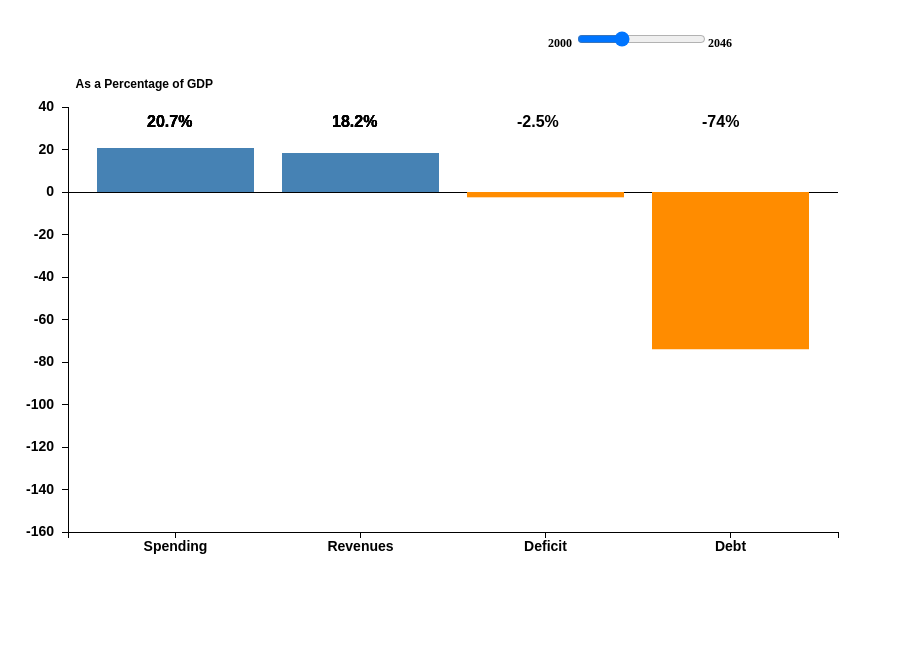
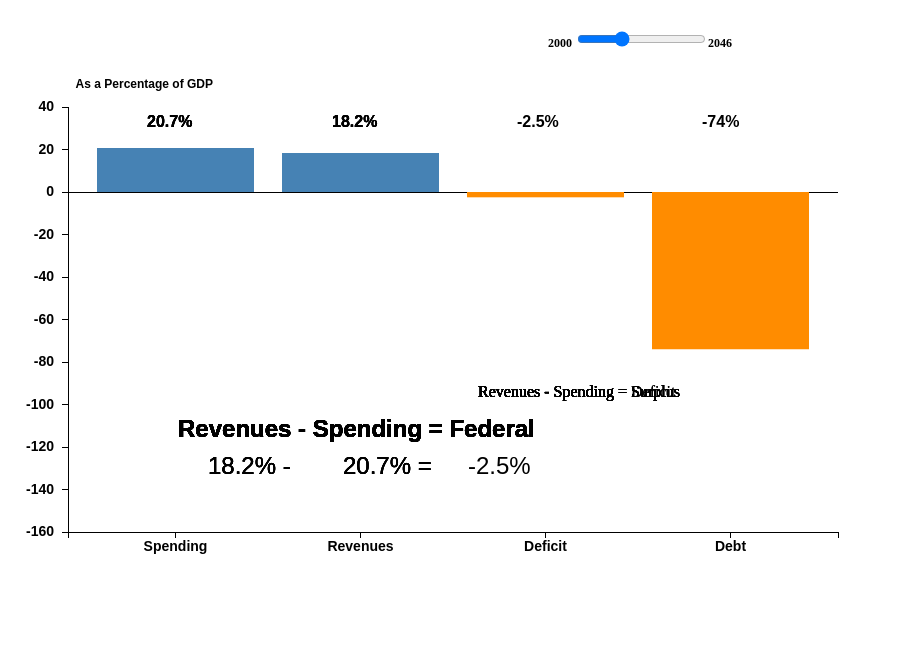
Before and after one commit to nerissaclarke/LongTermBudgetOutlook, a plain HTML site: page deficitsBarChartd3.html in a window 1280 px wide. Shown: the part 130-800 px from the top of the page, without its empty margins (0-898 px from the left). Drawn offline with nearby package versions, Linux system fonts and the light colour scheme.

Commit message:
Text Box, functional
Needs to be cleaned up

```diff
--- a/deficitsBarChartd3.html
+++ b/deficitsBarChartd3.html
@@ -24,11 +24,11 @@ input{
   shape-rendering: crispEdges;
    }
 
-.bar--positive {
+.bar--Surplus {
   fill: steelblue;
 }
 
-.bar--negative {
+.bar--Deficit {
   fill: darkorange;
 }
 
@@ -50,7 +50,12 @@ x.axis text {
 
 }
 
-.textbox{}
+.textbox{
+  border:5px solid #7f7f7f;
+  padding: 20px;
+}
+
+
 
 </style>
 <body>
@@ -147,6 +152,7 @@ var sliderValue;
 
                       //remove old bars so that the update will work
                       d3.select("svg").selectAll(".bargroups").remove();
+                      d3.selectAll(".posNeg").remove();
 
                     console.log(sliderValue);
                     updateChart(sliderValue);
@@ -193,7 +199,7 @@ var sliderValue;
      // Add rectangles, give them dynamic values
           var updateRectangles = updateGroups
             .append("rect")
-            .attr("class", function(d) { return "bar bar--" + (d.barTotal < 0 ? "negative" : "positive"); })
+            .attr("class", function(d) { return "bar bar--" + (d.barTotal < 0 ? "Deficit" : "Surplus"); })
             .attr("x", function(d) {return xScale(d.category); })
             .attr("y", function(d) {return yScale(Math.max(0, d.barTotal)); })
             .attr("width", xScale.rangeBand())
@@ -223,14 +229,68 @@ var sliderValue;
     var box = updateGroups.append("g")
         .attr("class", "textbox")
         .append("text")
-        .attr("transform", "rotate(0)")
-        .attr("x", 145)
-        .attr("y", -50)
+        //.attr("transform", "rotate(0)")
+        .attr("x", 170)
+        .attr("y", 250)
+        .attr("dy", "5em")
+        //.style("text-anchor", "end")
+        .style("font-weight", "bold")
+        .text("Revenues - Spending = " + "Federal " )
+        .attr("dy", "5em")
+        .style("font-size","24px")
+        .style("font-family", "arial")
+
+        updateGroups.append("text")
+        .attr("class", "posNeg")
+        //FIX THIS!!
+        .text( function(d){ return ( d.category == "Deficit" && d.barTotal < 0 ? "Deficit" : "Surplus")})
+        .attr("x", 470)
+        .attr("y", 250)
+        .attr("dy", "5em")
+        //.select("text").remove();
+
+
+        .text(function(d) { return "Revenues - Spending = " + (d.barTotal < 0 ? "Deficit" : "Surplus")})
+        //.append("text")
+
+        updateGroups.append("text")
+        .text(function(d){ return (d.category == "Revenues"? d.barTotal + "%   " + " - ": "")})
+        .attr("x", 200)
+        .attr("y", 395)
         .attr("dy", ".5em")
-        .style("text-anchor", "end")
-        .style("font-weight", "bold")
-        .text("THIS IS TEXT")
-        .style("font-size", "12px")
+         .style("font-size","24px")
+        .style("font-family", "arial")
+
+        updateGroups.append("text")
+        .text(function(d){ return (d.category == "Spending"? d.barTotal+ "% " + "   =": "")})
+        .attr("x", 335)
+        .attr("y", 395)
+        .attr("dy", ".5em")
+         .style("font-size","24px")
+        .style("font-family", "arial")
+
+        updateGroups.append("text")
+        .text(function(d){ return (d.category == "Deficit"? d.barTotal + "%": "" )})
+        .attr("x", 460)
+        .attr("y", 395)
+        .attr("dy", ".5em")
+         .style("font-size","24px")
+        .style("font-family", "arial")
+
+
+        // Spending: sliderYearData[0].values[0]
+        // Revenues: sliderYearData[0].values[6]
+        // Deficits: sliderYearData[0].values[8]
+
+        //.append("text")
+        //.text(function(d){return sliderYearData[0].values[0] + ": " + d.barTotal + "%";})
+           //.attr("x", function(d) { return xScale(d.category); }) d.barTotal " - " + d.spending " = " + d.deficit;)
+        //function(d) { return "bar bar--" + (d.barTotal < 0 ? "deficit" : "surplus");)
+
+           //.style("font-weight","bold")
+           //.style("fill", "black")
+
+           //.style("shape-rendering", "crispEdges")
 
 
     } //update chart ends
@@ -284,17 +344,19 @@ svg.append("line")
   <table>
     <tbody>
       <td>
+      <!--
 <h2>Q. What is the difference between the federal debt and federal deficits? </h2>
 
-<p> <h3>A. Deficits are the . Debt is the cumulative effect of annual deficits.</h3>
+<p> <h3>ADD IN BLOG POST</h3>
 
-A budget deficit occurs when annual spending is greater than revenue. A budget surplus occurs when revenue is greater than spending. Over time, annual deficits add up and increase the federal debt.
+ A budget deficit occurs when annual spending is greater than revenue. A budget surplus occurs when revenue is greater than spending. Over time, annual deficits add up and increase the federal debt.
 
 Right now we have a structural mismatch where spending is higher than revenues collected. In fact, the last time the US had a surplus was in 2001, and CBO projects that there will continue to be deficit spending in the future as baby boomers age and the cost of government programs continues to rise, particularly the cost of healthcare.
 
 There are a number of possible solutions: raise revenue to pay for the programs that help to support Americans, or cut these programs to save costs and make government smaller. Spending can be used to invest in future programs, infrastructure and education, but spending too much beyond revenues can cause the debt to rise to unsustainable levels, and place the burden of paying for our services on future generations.
 
 </p>!-->
+
       </td>
     </tbody>
   </table>
```
